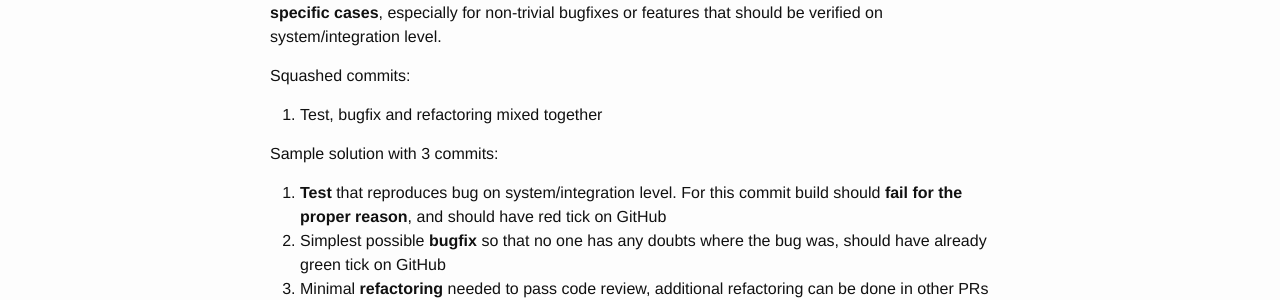
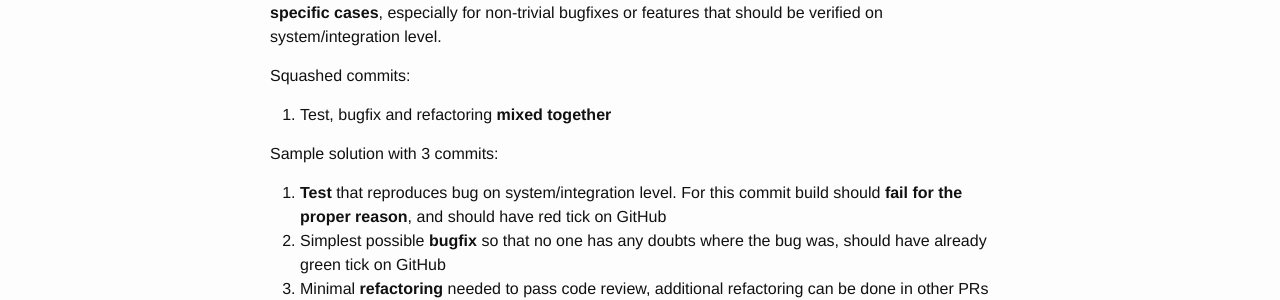
Before and after one commit to mkordas/mkordas.github.io, a Jekyll site: the page built from _posts/2016-07-26-multiple-commits-pr.md, in a window 1280 px wide. Shown: the part 328-628 px from the top of the page. Built offline with Jekyll 4.4.1, drawn with Linux system fonts in a browser that asks for light colours.

Commit message:
Make bold part of sentence

```diff
--- a/_posts/2016-07-26-multiple-commits-pr.md
+++ b/_posts/2016-07-26-multiple-commits-pr.md
@@ -17,7 +17,7 @@ bugfixes or features that should be verified on system/integration level.
 
 Squashed commits:
 
-1. Test, bugfix and refactoring mixed together
+1. Test, bugfix and refactoring **mixed together**
 
 Sample solution with 3 commits:
 
```
